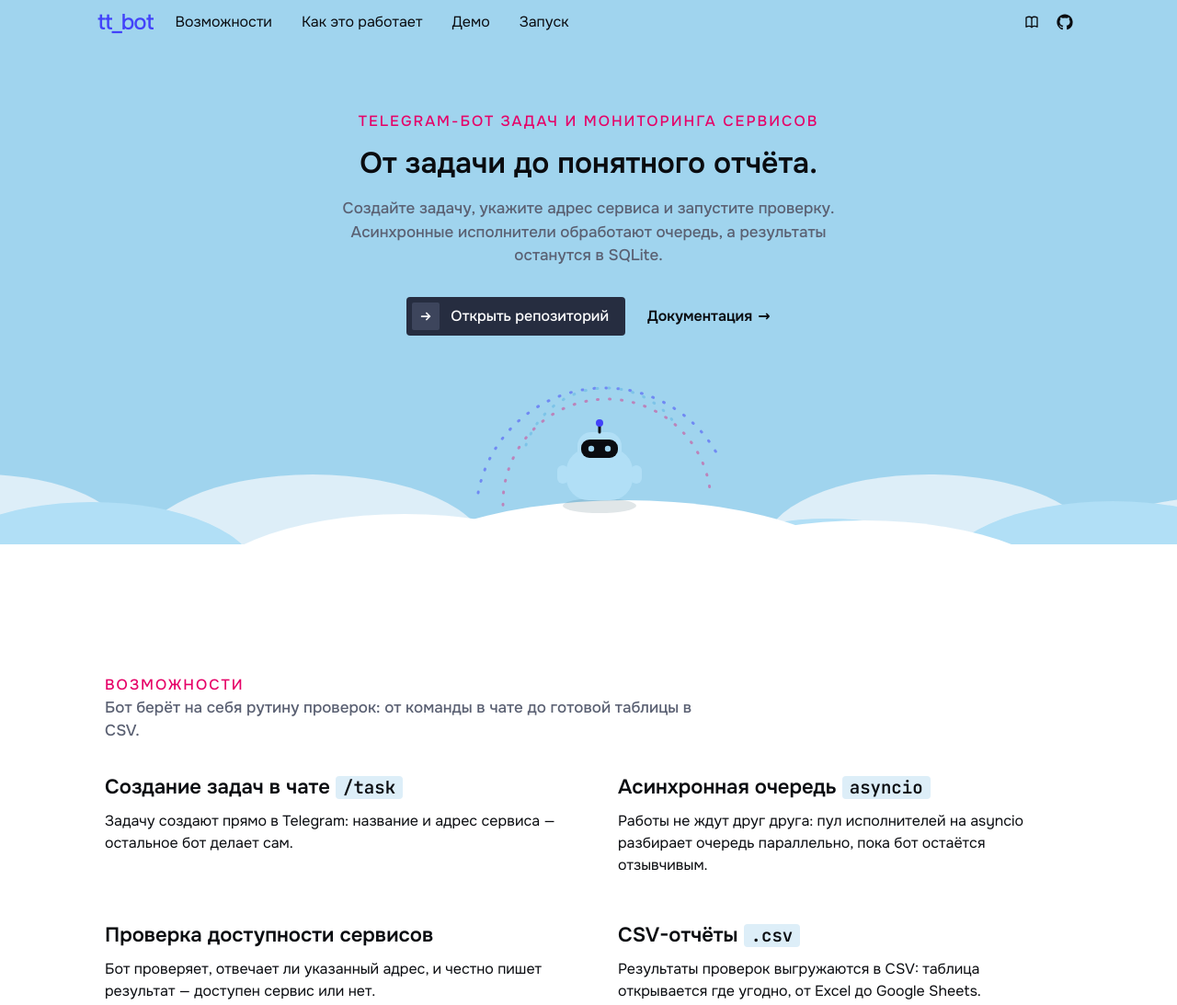
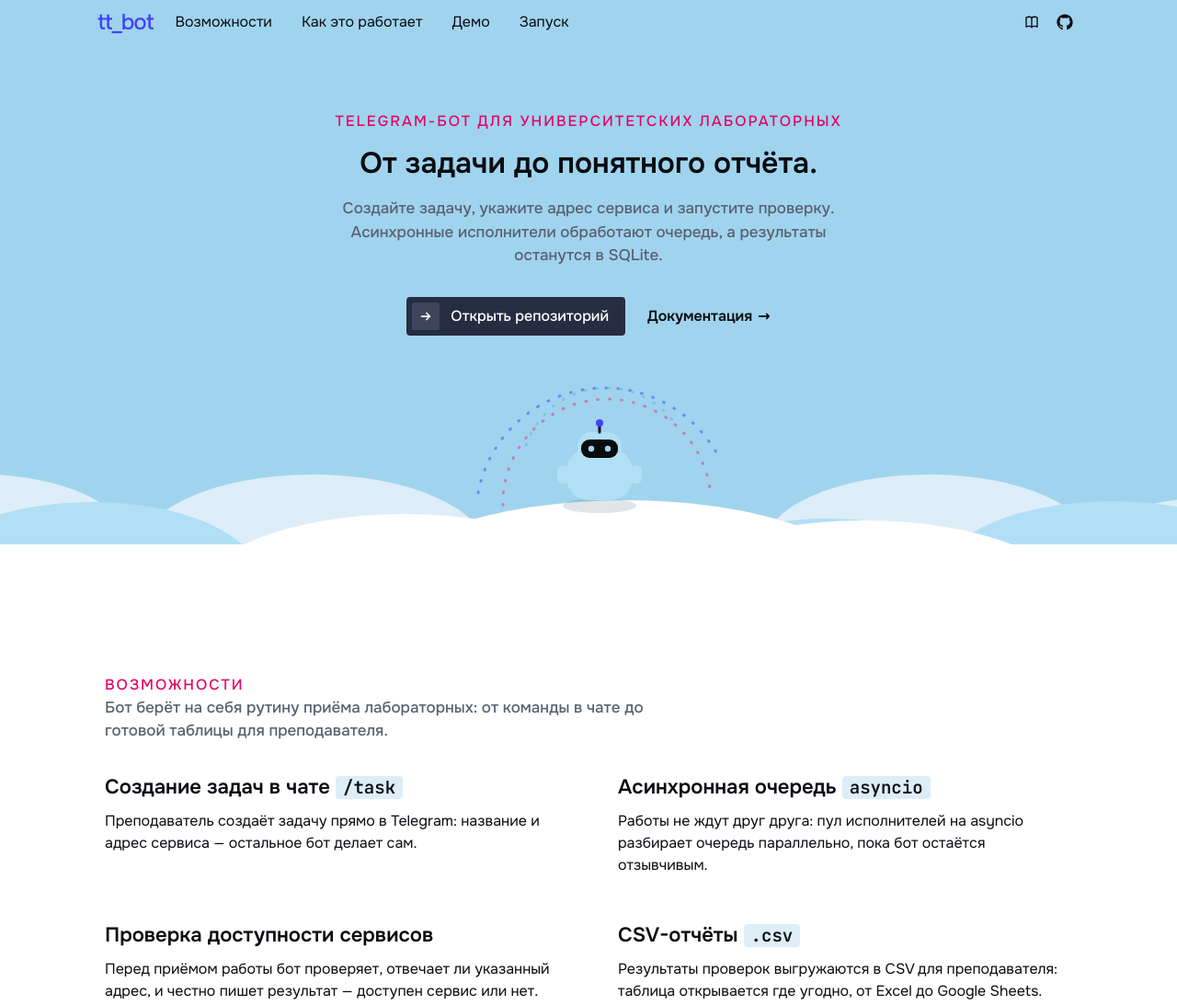
Before and after one commit to ssrjkk/tt_bot, a plain HTML site: page docs/index.html in a window 1280 px wide. Shown: the top 1093 px of the page at 92% size. Drawn offline with nearby package versions, Linux system fonts and the light colour scheme.

Commit message:
site: моушен-слой — GSAP вход хиро и scroll-ревилы секций (уВАЖ к reduced-motion)

```diff
--- a/docs/index.html
+++ b/docs/index.html
@@ -3,7 +3,7 @@
 <head>
 <meta charset="utf-8">
 <meta name="viewport" content="width=device-width,initial-scale=1">
-<title>tt_bot — Telegram-бот задач и мониторинга сервисов — SSRJKK</title>
+<title>tt_bot — Telegram-бот для университетских лабораторных — SSRJKK</title>
 <meta name="description" content="Создайте задачу, укажите адрес сервиса и запустите проверку. Асинхронные исполнители обработают очередь, а результаты останутся в SQLite. Python · aiogram.">
 <meta name="theme-color" content="#a0d4ee">
 <meta name="color-scheme" content="light">
@@ -188,7 +188,7 @@ pre .dim{color:var(--dusk)}
 <main id="main">
 <section class="hero">
   <div class="hero-inner">
-    <span class="eyebrow">Telegram-бот задач и мониторинга сервисов</span>
+    <span class="eyebrow">Telegram-бот для университетских лабораторных</span>
     <h1>От задачи до понятного отчёта.</h1>
     <p class="intro">Создайте задачу, укажите адрес сервиса и запустите проверку. Асинхронные исполнители обработают очередь, а результаты останутся в SQLite.</p>
     <div class="cta-row">
@@ -229,11 +229,11 @@ pre .dim{color:var(--dusk)}
 <section class="section" id="features">
   <div class="wrap">
     <span class="eyebrow">Возможности</span>
-    <p class="section-lead">Бот берёт на себя рутину проверок: от команды в чате до готовой таблицы в CSV.</p>
+    <p class="section-lead">Бот берёт на себя рутину приёма лабораторных: от команды в чате до готовой таблицы для преподавателя.</p>
     <div class="fgrid">
       <div class="entry">
         <h3>Создание задач в чате <span class="h-chip">/task</span></h3>
-        <p>Задачу создают прямо в Telegram: название и адрес сервиса — остальное бот делает сам.</p>
+        <p>Преподаватель создаёт задачу прямо в Telegram: название и адрес сервиса — остальное бот делает сам.</p>
       </div>
       <div class="entry">
         <h3>Асинхронная очередь <span class="h-chip">asyncio</span></h3>
@@ -241,11 +241,11 @@ pre .dim{color:var(--dusk)}
       </div>
       <div class="entry">
         <h3>Проверка доступности сервисов</h3>
-        <p>Бот проверяет, отвечает ли указанный адрес, и честно пишет результат — доступен сервис или нет.</p>
+        <p>Перед приёмом работы бот проверяет, отвечает ли указанный адрес, и честно пишет результат — доступен сервис или нет.</p>
       </div>
       <div class="entry">
         <h3>CSV-отчёты <span class="h-chip">.csv</span></h3>
-        <p>Результаты проверок выгружаются в CSV: таблица открывается где угодно, от Excel до Google Sheets.</p>
+        <p>Результаты проверок выгружаются в CSV для преподавателя: таблица открывается где угодно, от Excel до Google Sheets.</p>
       </div>
       <div class="entry">
         <h3>Статусы и история</h3>
@@ -267,7 +267,7 @@ pre .dim{color:var(--dusk)}
       <div class="step">
         <span class="tag">Шаг 1</span>
         <h3>Создание задачи</h3>
-        <p>Команда в чате: название задачи и адрес сервиса, который нужно проверить.</p>
+        <p>Команда в чате: название работы и адрес сервиса, который нужно проверить.</p>
       </div>
       <div class="step">
         <span class="tag">Шаг 2</span>
@@ -282,7 +282,7 @@ pre .dim{color:var(--dusk)}
       <div class="step">
         <span class="tag">Шаг 4</span>
         <h3>CSV-отчёт</h3>
-        <p>Итоги проверок выгружаются в CSV — на выходе готовая таблица.</p>
+        <p>Итоги проверок выгружаются в CSV — преподаватель получает готовую таблицу.</p>
       </div>
     </div>
   </div>
@@ -349,7 +349,7 @@ python -m src.main</pre>
   <div class="wrap fcols fgrid-footer">
     <div class="fbrand">
       <a class="wordmark" href="./">tt_bot</a>
-      <p>Telegram-бот задач и мониторинга сервисов: очереди проверок, статусы, отчёты.</p>
+      <p>Telegram-бот для университетских лабораторных: сдача работ, отчёты, оценивание.</p>
       <p class="who">Проект SSRJKK</p>
     </div>
     <div class="fcol">
@@ -453,5 +453,50 @@ python -m src.main</pre>
   });
 })();
 </script>
+
+<script src="https://cdn.jsdelivr.net/npm/gsap@3.13.0/dist/gsap.min.js"></script>
+<script src="https://cdn.jsdelivr.net/npm/gsap@3.13.0/dist/ScrollTrigger.min.js"></script>
+<script>
+/* Моушен-слой витрин: вход хиро + scroll-ревилы секций. GSAP по CDN. */
+(function () {
+  if (window.matchMedia("(prefers-reduced-motion: reduce)").matches) return;
+  if (!window.gsap || !window.ScrollTrigger) return;
+  gsap.registerPlugin(ScrollTrigger);
+
+  var heroKids = document.querySelectorAll(
+    "section:first-of-type h1, section:first-of-type .tag, section:first-of-type .sub," +
+    "section:first-of-type .intro, section:first-of-type .lede, section:first-of-type .btnrow," +
+    "section:first-of-type .cta, section:first-of-type .actions, section:first-of-type .stack," +
+    "section:first-of-type .eyebrow, section:first-of-type .pill, section:first-of-type .lead"
+  );
+  if (heroKids.length) {
+    gsap.set(heroKids, { autoAlpha: 0, y: 18 });
+    gsap.to(heroKids, {
+      autoAlpha: 1, y: 0, duration: 0.9, stagger: 0.09,
+      ease: "power2.out", delay: 0.15, clearProps: "transform"
+    });
+  }
+
+  var targets = [];
+  document.querySelectorAll("main > section, main > div, body > main > section, .section").forEach(function (sec) {
+    Array.prototype.forEach.call(sec.children, function (c) {
+      if (targets.indexOf(c) === -1) targets.push(c);
+    });
+  });
+  if (targets.length) {
+    gsap.set(targets, { autoAlpha: 0, y: 26 });
+    ScrollTrigger.batch(targets, {
+      start: "top 90%",
+      once: true,
+      onEnter: function (batch) {
+        gsap.to(batch, {
+          autoAlpha: 1, y: 0, duration: 0.8, stagger: 0.1,
+          ease: "power2.out", overwrite: true, clearProps: "transform"
+        });
+      }
+    });
+  }
+})();
+</script>
 </body>
 </html>
```
